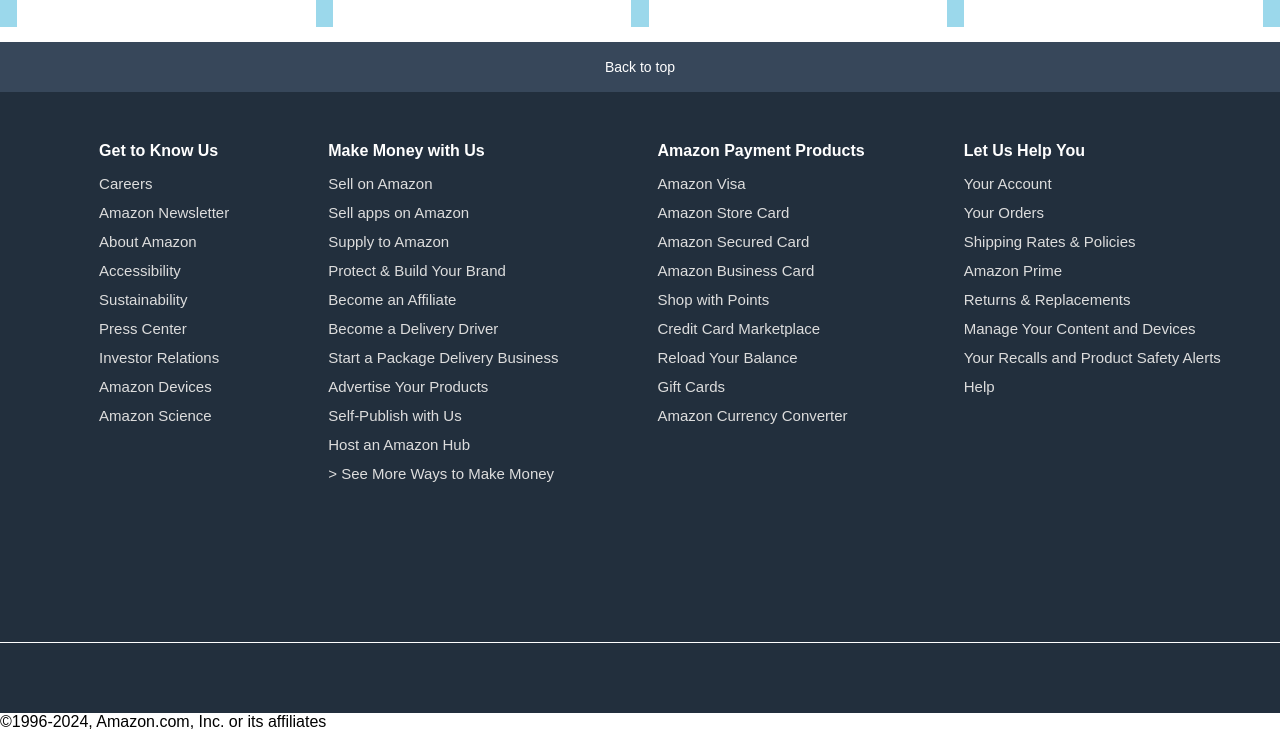
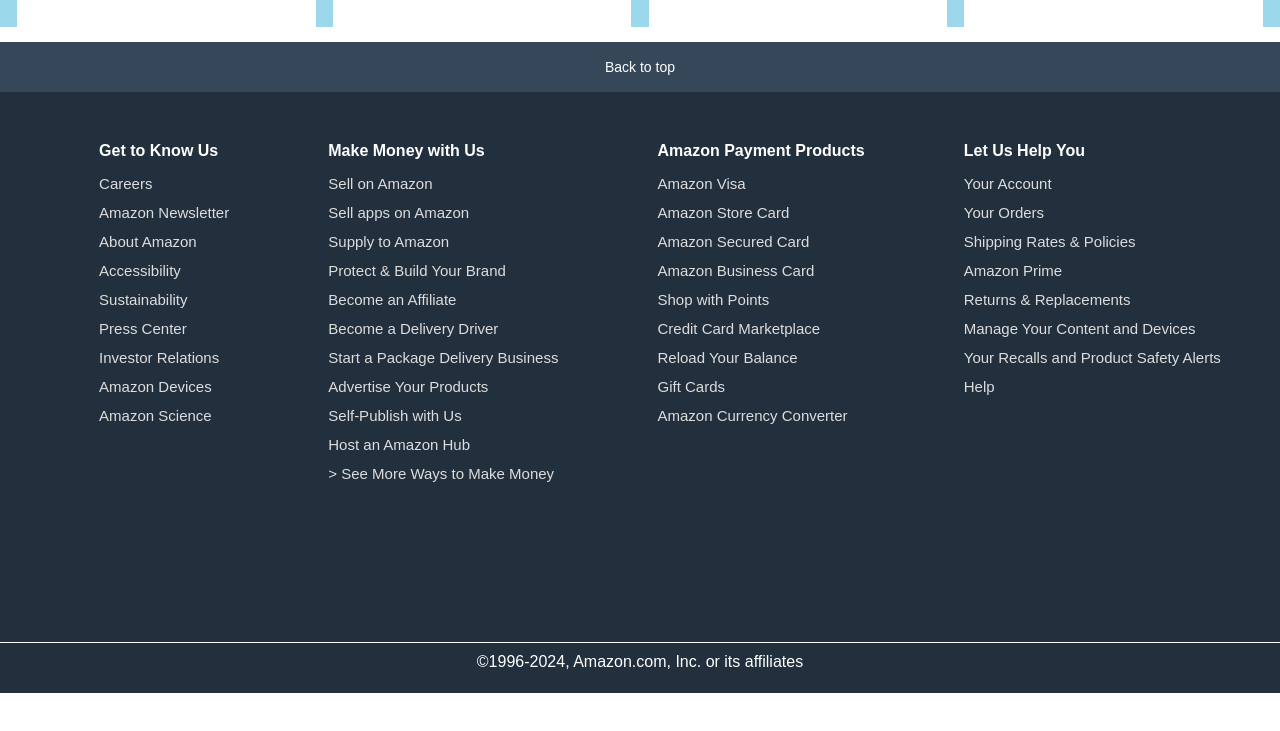
Before and after one commit to he11OOwOr1d/My-1st-project, a plain HTML site: page index.html in a window 1280 px wide. Shown: the part 1253-1984 px from the top of the page. After the commit the page ends 1946 px from the top, so only its background shows below. Drawn offline with Linux system fonts and the light colour scheme.

Commit message:
added css for copyright section

```diff
--- a/style.css
+++ b/style.css
@@ -265,14 +265,16 @@ ul a{
 .foot-pannel3{
   border-top: 0.5px solid white;
   background-color: #222f3d;
-  height: 70px;
+  height: 0px;
   display: flex;
 }
 
-.foot-logo{
-  background-image: url(Amazon-Emblem.jpg);
-  background-size: cover;
-  height: 50px;
-  width: 100px;
-  display: flex;
+.copy{
+  justify-content: center;
+  align-items: center;
+  text-align: center;
+  height: 40px;
+  background-color: #222f3d;
+  color: white;
+  padding-top: 10px;
 }
```
